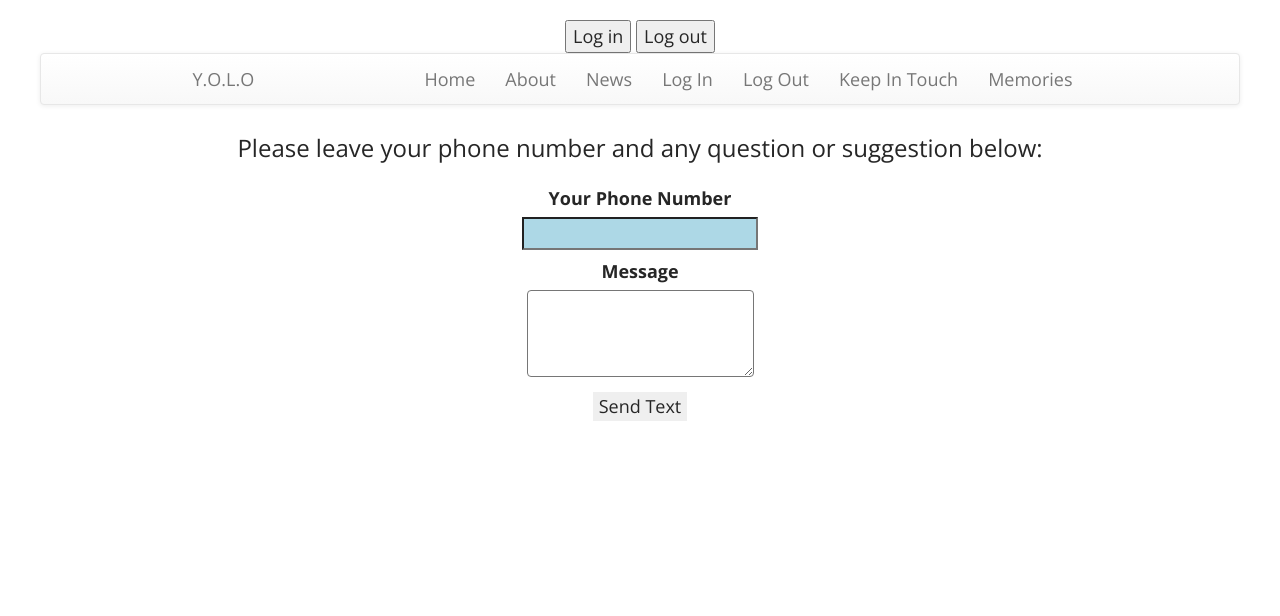
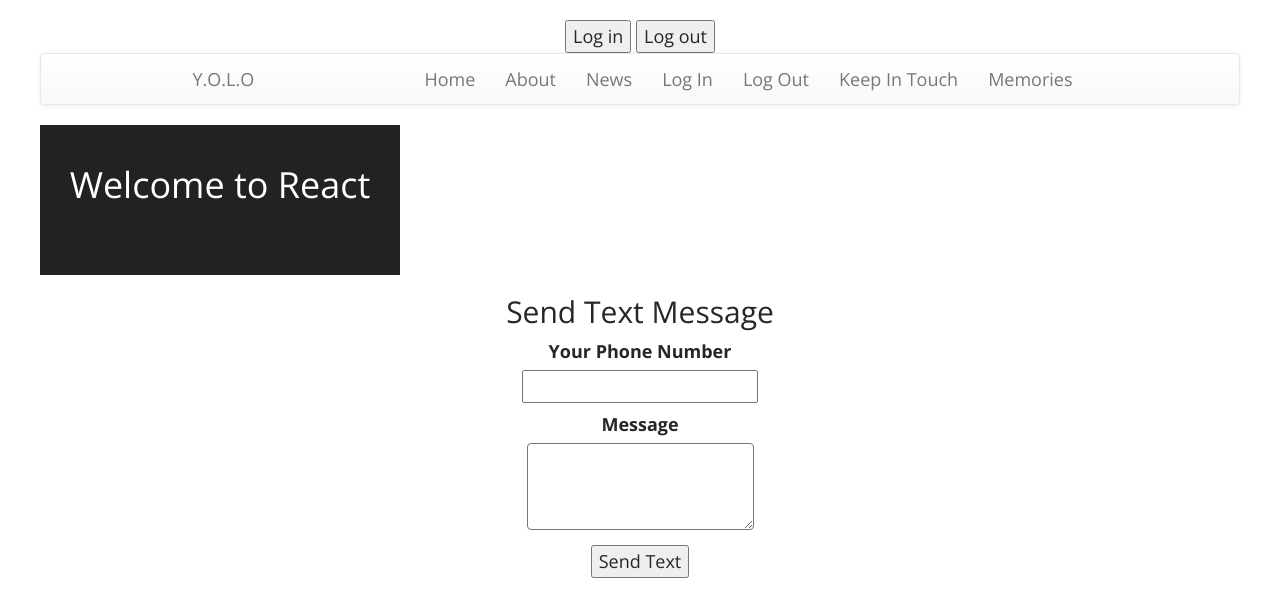
Before and after one commit to mustang0364/devpersonalproject, a React (Create React App) app: page /sms in a window 1280 px wide. Shown: the top 616 px of the page. Built offline with nearby package versions, Linux system fonts and the light colour scheme; no server answers; what google-maps-react would draw is missing.

Commit message:
text working fetch fix same port

```diff
--- a/src/components/Twilio/SMS.js
+++ b/src/components/Twilio/SMS.js
@@ -14,7 +14,7 @@ class SMS extends Component {
   sendText = _ => {
     const { text } = this.state;
     //pass text message GET variables via query string
-    fetch(`http://127.0.0.1:4000/send-text?recipient=${text.recipient}&textmessage=${text.textmessage}`)
+    fetch(`http://127.0.0.1:3040/send-text?recipient=${text.recipient}&textmessage=${text.textmessage}`)
     .catch(err => console.error(err))
   }
 
@@ -28,15 +28,15 @@ class SMS extends Component {
     }
     return (
       <div className="Sms">
-        <header className="Sms-header">
+        <header className="App-header">
 
-
+          <h1 className="Sms-title">Welcome to React</h1>
         </header>
-        <div style={{ marginTop: 30}} >
-          <h3> Please leave your phone number and any question or suggestion below: </h3>
+        <div style={{ marginTop: 10 }} >
+          <h2> Send Text Message </h2>
           <label> Your Phone Number </label>
           <br />
-          <input className="number" value={text.recipient}
+          <input value={text.recipient}
             onChange={e => this.setState({ text: { ...text, recipient: e.target.value } })} />
           <div style={spacer} />
           <label> Message </label>
@@ -44,7 +44,7 @@ class SMS extends Component {
           <textarea rows={3} value={text.textmessage} style={textArea}
             onChange={e => this.setState({ text: { ...text, textmessage: e.target.value } })} />
           <div style={spacer} />
-          <button className="send" onClick={this.sendText}> Send Text </button>
+          <button onClick={this.sendText}> Send Text </button>
         </div>
       </div>
     );
```
Also changed, not shown: 1 other file (tests, documents, lock files or other folders).
